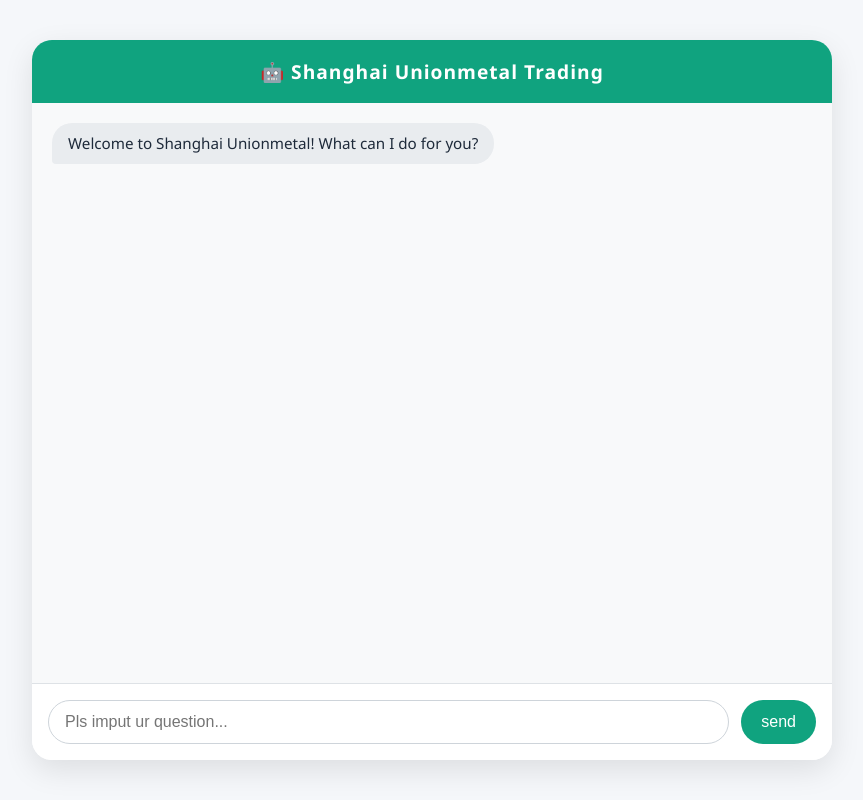
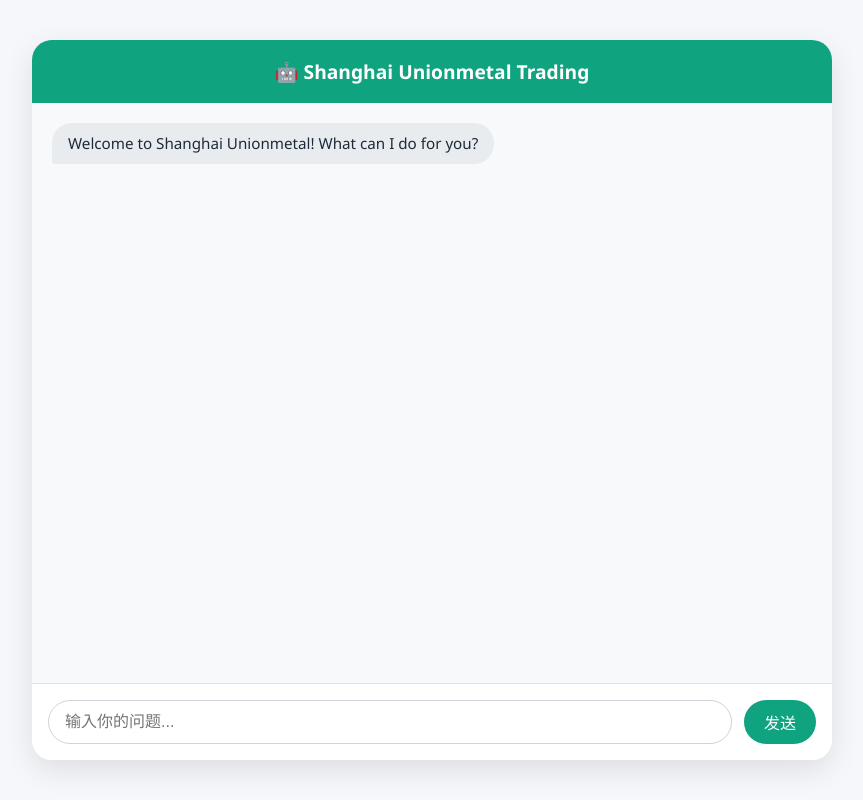
Before and after one commit to metalfirst/deepseek-cs, a Flask app: page / in a window 1280 px wide. Shown: the whole page, without its empty margins (208-1071 px from the left). Run offline with Flask 3, Linux system fonts and the light colour scheme.

Commit message:
Add files via upload

```diff
--- a/templates/chat.html
+++ b/templates/chat.html
@@ -3,7 +3,7 @@
 <head>
     <meta charset="UTF-8">
     <meta name="viewport" content="width=device-width, initial-scale=1.0, user-scalable=no">
-    <title>Shanghai Unionmetal Trading</title>
+    <title>AI客服助手</title>
     <style>
         * {
             box-sizing: border-box;
@@ -36,7 +36,6 @@
             text-align: center;
             font-size: 1.2rem;
             font-weight: bold;
-            letter-spacing: 1px;
         }
         .chat-messages {
             flex: 1;
@@ -96,7 +95,6 @@
             border-radius: 30px;
             outline: none;
             font-size: 1rem;
-            transition: border-color 0.2s;
         }
         .chat-input input:focus {
             border-color: #10a37f;
@@ -111,7 +109,6 @@
             cursor: pointer;
             font-size: 1rem;
             font-weight: 500;
-            transition: background 0.2s;
         }
         .chat-input button:hover {
             background: #0e8e6f;
@@ -146,13 +143,13 @@
         </div>
     </div>
     <div class="chat-input">
-        <input type="text" id="userInput" placeholder="Pls imput ur question..." autocomplete="off">
-        <button onclick="sendMessage()">send</button>
+        <input type="text" id="userInput" placeholder="输入你的问题..." autocomplete="off">
+        <button onclick="sendMessage()">发送</button>
     </div>
 </div>
 
 <script>
-    // -------------------- 会话管理 --------------------
+    // 会话ID管理
     let sessionId = localStorage.getItem('chat_session_id');
     if (!sessionId) {
         sessionId = generateUUID();
@@ -166,8 +163,8 @@
         });
     }
 
-    // -------------------- 空闲计时器（5分钟无活动自动结束会话）--------------------
-    const IDLE_TIMEOUT = 5 * 60 * 1000; // 5分钟
+    // 空闲计时器（5分钟）
+    const IDLE_TIMEOUT = 5 * 60 * 1000;
     let idleTimer = null;
 
     function resetIdleTimer() {
@@ -176,16 +173,14 @@
     }
 
     function onIdleTimeout() {
-        addMessage("Since you have not had any new questions for a long time, this conversation has ended. You can start the question again.", 'system');
-        // 清除本地 session_id，下次发消息会重新生成
+        addMessage("由于您长时间没有新的问题，本次对话已结束。您可以重新开始提问。", 'system');
         localStorage.removeItem('chat_session_id');
         sessionId = generateUUID();
         localStorage.setItem('chat_session_id', sessionId);
-        // 重置计时器（避免重复触发）
         resetIdleTimer();
     }
 
-    // -------------------- 轮询获取客服回复 --------------------
+    // 轮询客服回复
     let pollInterval = null;
 
     function startPolling() {
@@ -204,22 +199,13 @@
         }, 3000);
     }
 
-    function stopPolling() {
-        if (pollInterval) {
-            clearInterval(pollInterval);
-            pollInterval = null;
-        }
-    }
-
-    // -------------------- 发送消息 --------------------
+    // 发送消息
     async function sendMessage() {
         const input = document.getElementById('userInput');
         const message = input.value.trim();
         if (!message) return;
 
-        // 重置空闲计时器
         resetIdleTimer();
-
         addMessage(message, 'user');
         input.value = '';
 
@@ -236,23 +222,21 @@
 
             if (data.reply) {
                 addMessage(data.reply, 'ai');
-                // 如果后端返回了新的 session_id，更新本地存储
                 if (data.session_id && data.session_id !== sessionId) {
                     sessionId = data.session_id;
                     localStorage.setItem('chat_session_id', sessionId);
                 }
             } else if (data.error) {
-                addMessage('Sorry：' + data.error, 'ai');
+                addMessage('抱歉：' + data.error, 'ai');
             } else {
-                addMessage('Sorry, something went wrong with the service. Please try again later.', 'ai');
+                addMessage('抱歉，服务出错了，请稍后再试。', 'ai');
             }
         } catch (error) {
             removeLoading(loadingDiv);
-            addMessage('Network error, please check the connection.', 'ai');
+            addMessage('网络错误，请检查连接。', 'ai');
         }
     }
 
-    // -------------------- 辅助函数 --------------------
     function addMessage(text, sender) {
         const messagesDiv = document.getElementById('messages');
         const messageDiv = document.createElement('div');
@@ -269,7 +253,7 @@
         const messagesDiv = document.getElementById('messages');
         const loadingDiv = document.createElement('div');
         loadingDiv.className = 'message ai-message';
-        loadingDiv.innerHTML = '<div class="bubble">🤔Thinking...</div>';
+        loadingDiv.innerHTML = '<div class="bubble">🤔 思考中...</div>';
         messagesDiv.appendChild(loadingDiv);
         messagesDiv.scrollTop = messagesDiv.scrollHeight;
         return loadingDiv;
@@ -279,18 +263,15 @@
         if (loadingDiv) loadingDiv.remove();
     }
 
-    // 回车发送
     document.getElementById('userInput').addEventListener('keypress', function(e) {
         if (e.key === 'Enter') sendMessage();
     });
 
-    // 页面加载时启动空闲计时器和轮询
     window.addEventListener('load', function() {
         resetIdleTimer();
         startPolling();
     });
 
-    // 页面关闭前清理轮询
     window.addEventListener('beforeunload', function() {
         if (pollInterval) clearInterval(pollInterval);
     });
```
